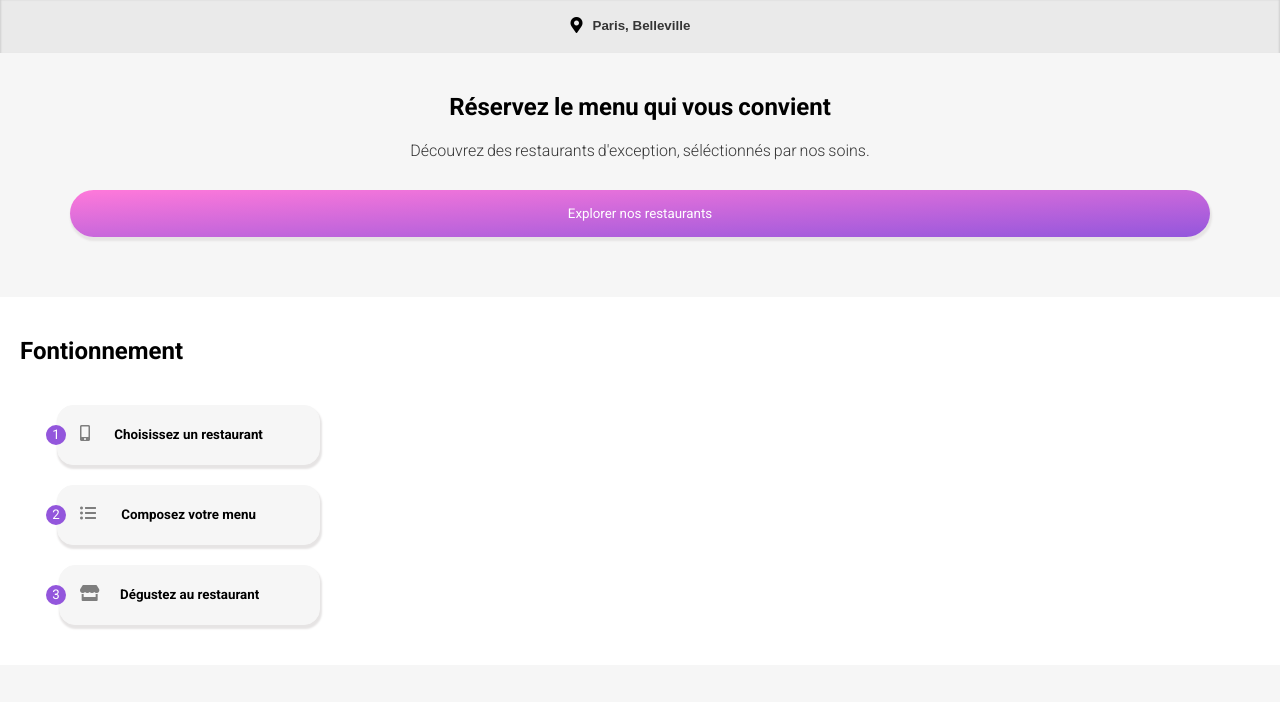
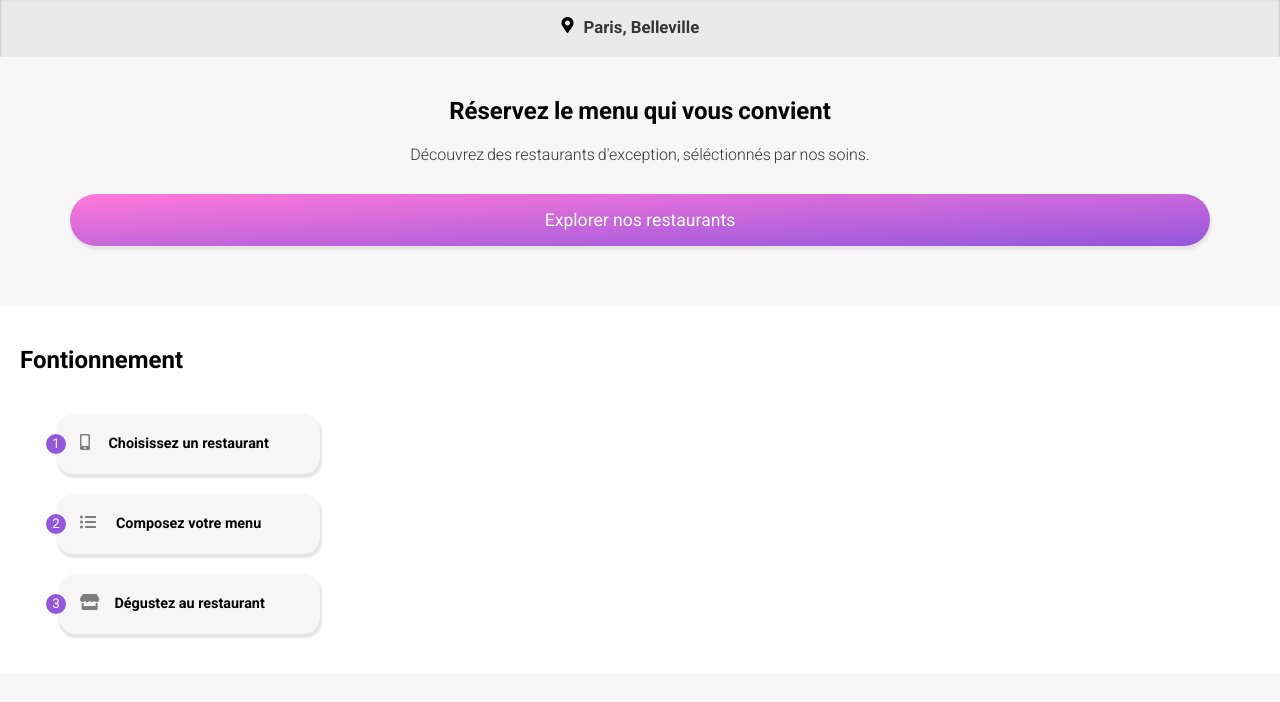
Before and after one commit to michelre/marie-p3, a website: page index.html in a window 1280 px wide. Shown: the part 77-779 px from the top of the page. Drawn offline with Linux system fonts and the light colour scheme; a web font is replaced by a local one.

Commit message:
Buttons CSS

```diff
--- a/sass/Components/_buttons.scss
+++ b/sass/Components/_buttons.scss
@@ -1,6 +1,7 @@
 .pinkbutton {
     font-family: $primary-font;
     color: $footer-txtcolor;
+    font-size: 1.1em;
     padding: 16px;
     border: 1px;
     border-color: $secondary-color $primary-color $primary-color $secondary-color;
@@ -13,6 +14,7 @@
 .greybutton {
     font-family: $primary-font;
     font-weight: bold;
+    font-size: 0.9em;
     background-color: $main-bgcolor;
     padding: 16px;
     border-radius: 16px;
--- a/sass/Pages/_homepage.scss
+++ b/sass/Pages/_homepage.scss
@@ -9,6 +9,8 @@
         background-color: transparent;
         padding: 0 0 0 10px;
         color: $footer-bgcolor;
+        font-size: 1.05em;
+        font-family: $primary-font;
     }
         & ::placeholder {
             color: $footer-bgcolor;
```
Also changed, not shown: .style.css, sass/Base/_typography.scss (line endings or trailing spaces), 1 other file.
